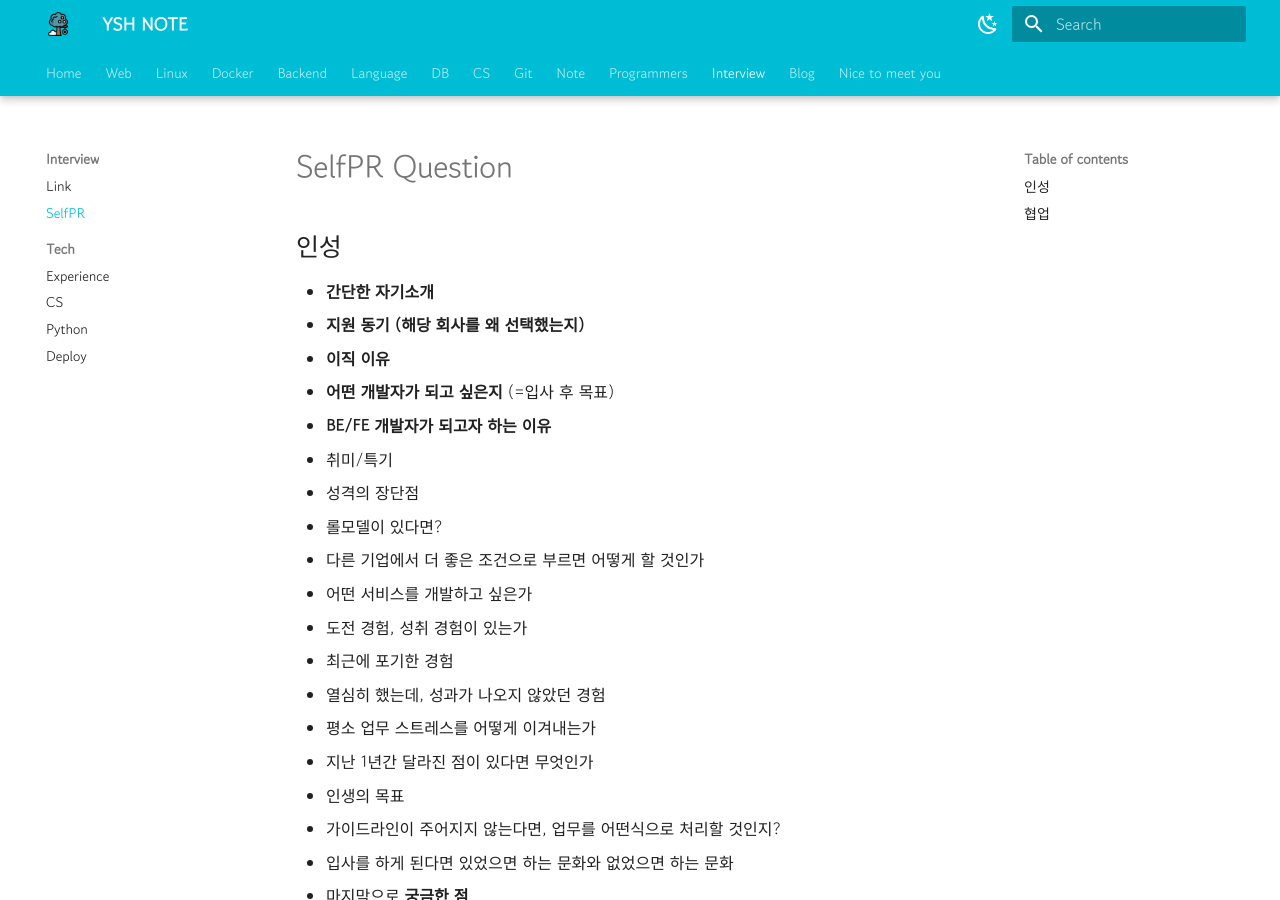
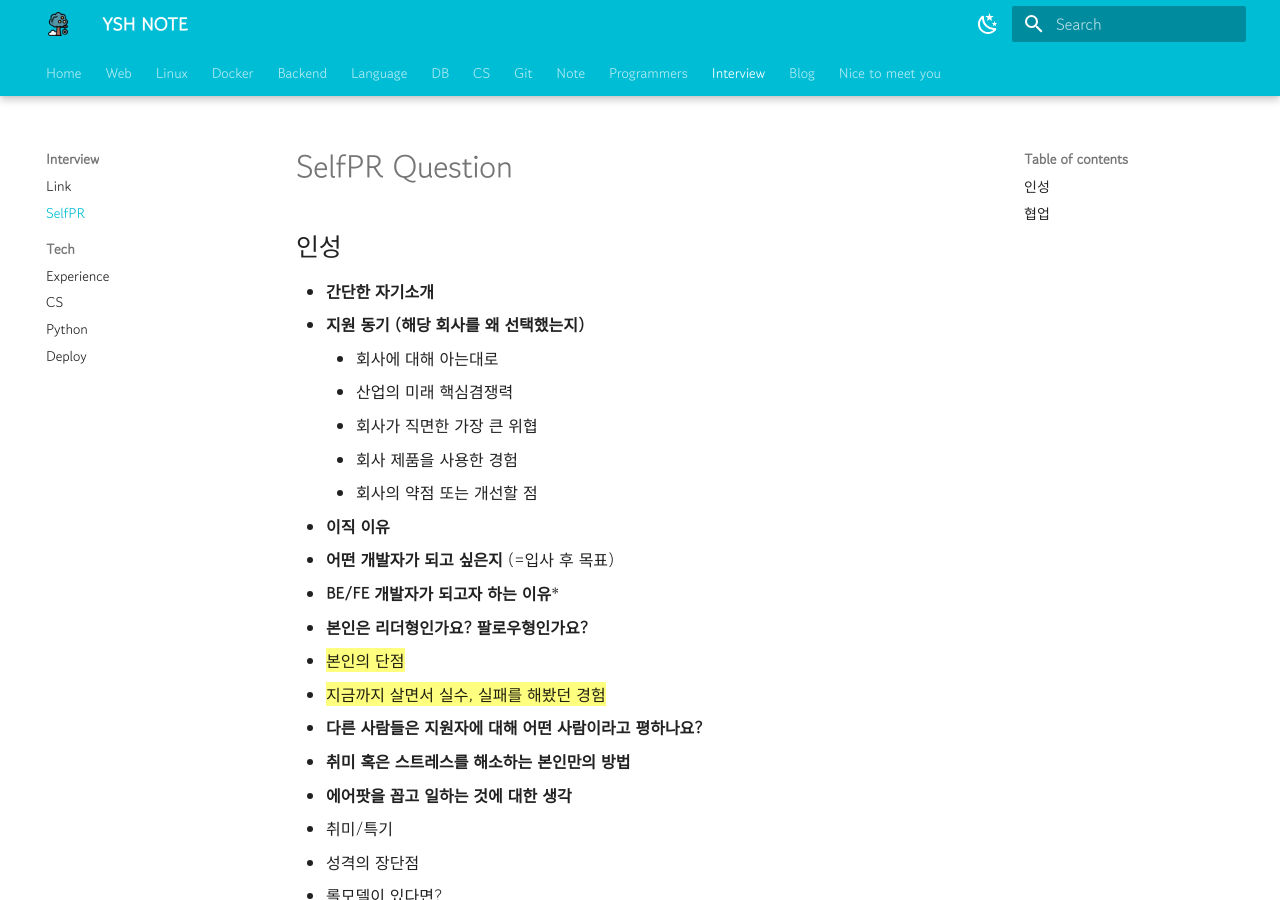
Before and after one commit to YSHeee/YSHeee.github.io, an MkDocs documentation site: the page built from docs/interview/pr.md, in a window 1280 px wide and 900 px high. Built offline with MkDocs 1.6.1 and Material for MkDocs 9.7.7, drawn with Linux system fonts in a browser that asks for light colours.

Commit message:
add interview

```diff
--- a/docs/interview/pr.md
+++ b/docs/interview/pr.md
@@ -3,9 +3,20 @@
 ## 인성
 - **간단한 자기소개**
 - **지원 동기 (해당 회사를 왜 선택했는지)**
+    - 회사에 대해 아는대로
+    - 산업의 미래 핵심겸쟁력
+    - 회사가 직면한 가장 큰 위협
+    - 회사 제품을 사용한 경험
+    - 회사의 약점 또는 개선할 점
 - **이직 이유**
 - **어떤 개발자가 되고 싶은지** (=입사 후 목표)
-- **BE/FE 개발자가 되고자 하는 이유**
+- **BE/FE 개발자가 되고자 하는 이유***
+- **본인은 리더형인가요? 팔로우형인가요?**
+- {==본인의 단점==}
+- {==지금까지 살면서 실수, 실패를 해봤던 경험==}
+- **다른 사람들은 지원자에 대해 어떤 사람이라고 평하나요?**
+- **취미 혹은 스트레스를 해소하는 본인만의 방법**
+- **에어팟을 꼽고 일하는 것에 대한 생각**
 - 취미/특기
 - 성격의 장단점
 - 롤모델이 있다면?
```
Also changed, not shown: docs/interview/tech-cs.md (+4 -0 lines), docs/interview/tech-python.md (+3 -0 lines).
